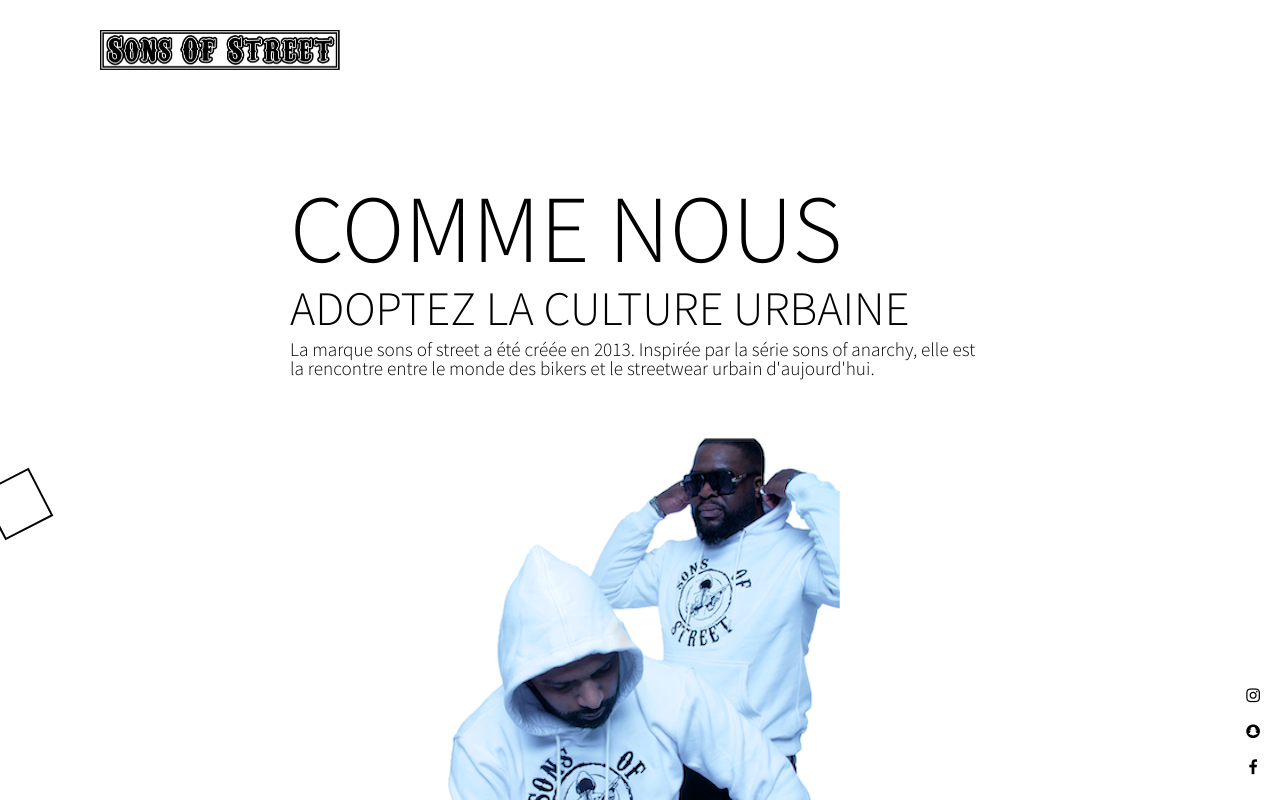
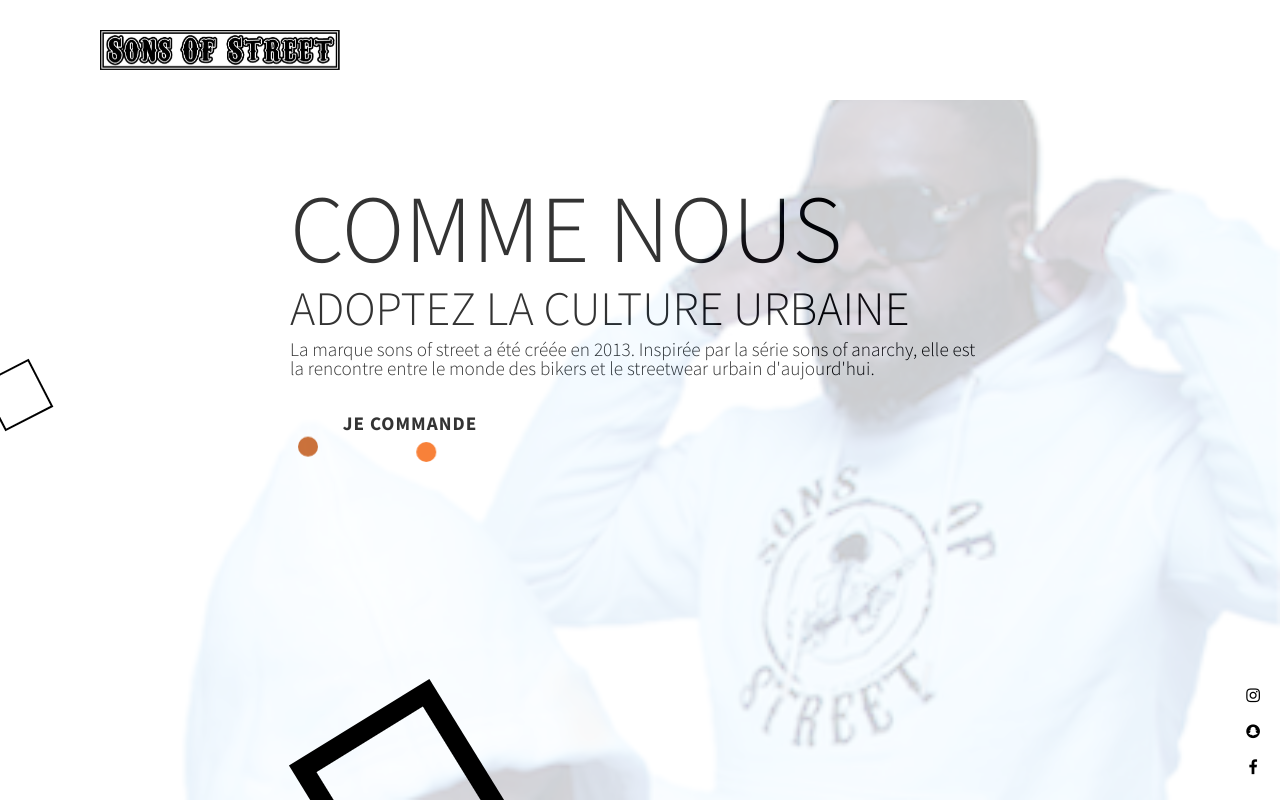
Before and after one commit to YMOHMOH/Ecommerce-SonsOfStreetwear, a React (Create React App) app: page / in a window 1280 px wide. Built offline with nearby package versions, Linux system fonts and the light colour scheme; no server answers.

Commit message:
modify home screen

```diff
--- a/src/Containers/HomeScreen/index.js
+++ b/src/Containers/HomeScreen/index.js
@@ -34,11 +34,11 @@
             le streetwear urbain d'aujourd'hui.
           </p>
           <div
-            onClick={() => {
-              history.push(`/products`);
-            }}
+          // onClick={() => {
+          //   history.push(`/products`);
+          // }}
           >
-            Acheter maintenant
+            JE COMMANDE
           </div>
         </BannerText>
         <HomeImage src={Photo} alt="Photo de mannequins de la marque" />
--- a/src/styled/lib.js
+++ b/src/styled/lib.js
@@ -67,6 +67,24 @@
     100% {
       transform: rotate(405deg);
     }
+`;
+
+export const topAnimation = keyframes`
+  from {
+    transform: translate(0rem, 0);
+  }
+  to {
+    transform: translate(0rem, 3.5rem);
+  }
+`;
+
+export const bottomAnimation = keyframes`
+  from {
+    transform: translate(-11.5rem, 0);
+  }
+  to {
+    transform: translate(0rem, 0);
+  }
 `;
 
 /*----- END OF KEYFRAMES -----*/
@@ -314,6 +332,8 @@
   @media (max-width: 1280px) {
     /* height: auto !important; */
     flex-direction: column;
+    justify-content: center;
+    align-items: center;
     padding: 100px;
     box-sizing: border-box;
   }
@@ -390,15 +410,16 @@
     font-size: 1.2em;
     animation: ${fadeIn} 1s linear forwards;
     animation-delay: 2s;
+    margin-bottom: 1rem;
   }
 
   div {
-    opacity: 0;
+    /* opacity: 0;
     display: inline-block;
     margin: 20px 0 0;
     padding: 10px 20px;
-    background: #000;
-    background: linear-gradient(to right, #1db0dc, #23d0d3);
+    background: #c2510b;
+    background: #f76208;
     color: #fff;
     font-weight: 700;
     font-size: 1.2em;
@@ -406,9 +427,83 @@
     animation: ${fadeInBottom} 0.5s linear forwards;
     animation-delay: 2.5s;
     cursor: pointer;
-    @media (max-width: 991px) {
+    border: none;
+    border-radius: 5px; */
+    opacity: 0;
+    text-transform: uppercase;
+    text-decoration: none;
+    font-weight: 700;
+    border: 0;
+    //display: block;
+    position: relative;
+    letter-spacing: 0.15em;
+    padding: 20px;
+    background: transparent;
+    outline: none;
+    width: 200px;
+    display: flex;
+    justify-content: center;
+    align-items: center;
+    font-size: 1.2rem;
+    letter-spacing: 1px;
+    transition: all 0.5s cubic-bezier(0.68, -0.55, 0.265, 1.55) 0.15s;
+    animation: ${fadeInBottom} 0.5s linear forwards;
+    animation-delay: 2.5s;
+    cursor: pointer;
+    margin-bottom: 1rem;
+
+    &::after,
+    &::before {
+      border: 0;
+      content: "";
+      position: absolute;
+      height: 20px;
+      width: 20px;
+      transition: all 0.5s cubic-bezier(0.68, -0.55, 0.265, 1.55);
+      z-index: -2;
+      border-radius: 50%;
+      //animation: grow 1s infinite;
+    }
+
+    &::before {
+      border: 0;
+      background-color: #c2510b;
+      top: -0.75rem;
+      left: 0.5rem;
+      animation: ${topAnimation} 2s cubic-bezier(0.68, -0.55, 0.265, 1.55) 0.25s
+        infinite alternate;
+    }
+    &::after {
+      background-color: #f76208;
+      top: 3rem;
+      left: 13rem;
+      animation: ${bottomAnimation} 2s cubic-bezier(0.68, -0.55, 0.265, 1.55)
+        0.5s infinite alternate;
+    }
+
+    &:hover {
+      color: white;
+      &::before,
+      &::after {
+        top: 0;
+        //transform: skewx(-10deg);
+        height: 100%;
+        width: 100%;
+        border-radius: 0;
+        animation: none;
+      }
+      &::after {
+        left: 0rem;
+      }
+      &::before {
+        top: 0.5rem;
+        left: 0.35rem;
+      }
+    }
+
+    /* @media (max-width: 991px) {
       display: none;
-    }
+    } */
   }
 
   @media (max-width: 1280px) {
@@ -488,7 +583,15 @@
   animation: ${fadeIn} 1s linear forwards;
   animation-delay: 3s;
   /* z-index: 100; */
- c
+  @media (max-width: 1280px) {
+    animation: none;
+    opacity: 0.2;
+    position: absolute;
+    top: 0;
+    left: 0;
+    width: 100%;
+    height: 100%;
+  }
 `;
 
 /*----- END OF HOME IMAGE -----*/
@@ -507,7 +610,10 @@
   animation-delay: 4s;
 
   @media (max-width: 1280px) {
-    display: none;
+    width: 125px;
+    height: 125px;
+    border: 20px solid #000;
+    bottom: -75px;
   }
 `;
 
@@ -594,8 +700,8 @@
   min-width: 3.75rem;
   height: 3.75rem;
   background: #fff;
-  border: 1px solid #0b229e;
-  color: #0b229e;
+  border: 1px solid #f76208;
+  color: #f76208;
   display: flex;
   justify-content: center;
   align-items: center;
@@ -614,7 +720,7 @@
   h3 {
     font-weight: 500;
     /* color: #00bcd4; */
-    color: #0b229e;
+    color: #f76208;
   }
 `;
 
@@ -653,7 +759,7 @@
     &:focus,
     &:valid {
       ~ span {
-        color: #0b229e;
+        color: #f76208;
         font-size: 0.75rem;
         transform: translateY(-20px);
       }
@@ -673,8 +779,7 @@
 
   input[type="submit"] {
     width: 6.25rem;
-    background: #00bcd4;
-    background: linear-gradient(to right, #1db0dc, #23d0d3);
+    background: #f76208;
 
     color: #fff;
     border: none;
@@ -701,9 +806,8 @@
   width: 100%;
   padding-top: 3rem;
   /* background: radial-gradient(#0021ce, #050f44); */
-  background: #333;
-  background: radial-gradient(#ee9617, #fe5858);
-
+  /* background: radial-gradient(#ee9617, #fe5858); */
+  background: #fff;
   box-sizing: border-box;
 
   z-index: 2;
@@ -800,7 +904,7 @@
   background: radial-gradient(#ee9617, #fe5858);
 
   /* height: 50vh; */
-  height: auto;
+  height: 25rem;
   box-sizing: border-box;
 `;
 
@@ -1127,7 +1231,6 @@
 
 export const InfoBarCard = styled.div`
   position: relative;
-
   &:hover {
     ${InfoBarFace} {
       &:nth-child(1) {
```
Also changed, not shown: 1 other file (tests, documents, lock files or other folders).
